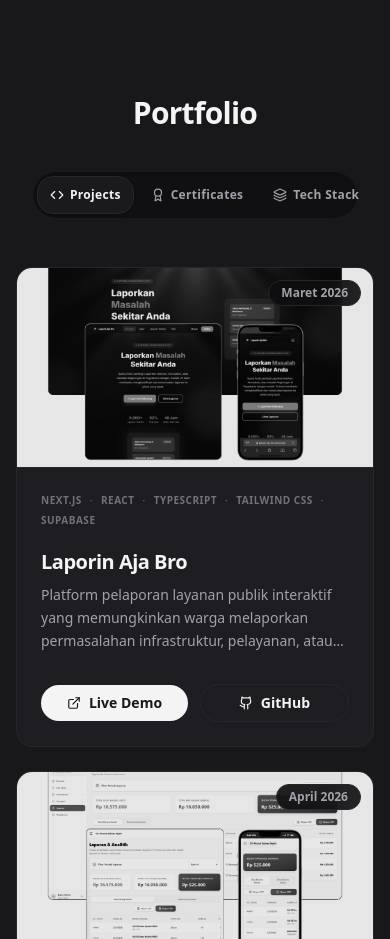
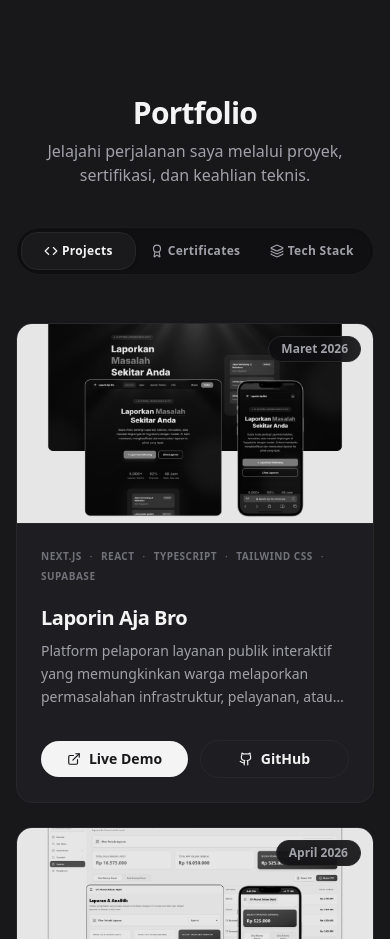
Before and after one commit to ilsetiawan1/portfolio-milsetiawan, a Next.js app: page / in a window 390 px wide. Shown: the part 1700-2639 px from the top of the page. Built offline with nearby package versions, Linux system fonts and the light colour scheme; a web font is replaced by a local one.

Commit message:
style(projects): improve mobile layout for portfolio tabs and tech stack grid

```diff
--- a/components/sections/Projects.tsx
+++ b/components/sections/Projects.tsx
@@ -86,45 +86,50 @@ export default function Projects() {
       {/* Header */}
       <SectionHeader
         title={t.title}
-        subtitle={t.subtitle}
+        subtitle={
+          <>
+            {t.subtitle_part1}
+            <span className="hidden md:inline">{t.subtitle_part2}</span>
+          </>
+        }
         align="center"
         className="animate-on-scroll mb-10"
       />
 
       {/* Tab Buttons Container */}
-      <div className="flex justify-center mb-12 animate-on-scroll px-4 md:px-0 w-full">
-        <div className="flex w-full max-w-[480px] md:w-auto p-1 bg-bg-secondary/80 backdrop-blur-md border border-border-base/50 rounded-xl md:rounded-2xl shadow-inner gap-1">
+      <div className="flex justify-center mb-12 animate-on-scroll px-0 w-full">
+        <div className="flex w-full max-w-[480px] md:w-auto p-1 bg-bg-secondary/80 backdrop-blur-md border border-border-base/50 rounded-xl md:rounded-2xl shadow-inner gap-0.5 sm:gap-1">
           <button
             onClick={() => setActiveTab("projects")}
-            className={`flex-1 md:flex-none flex items-center justify-center gap-1.5 md:gap-2.5 px-3 md:px-6 py-2.5 md:py-3 rounded-lg md:rounded-xl text-xs md:text-sm font-bold tracking-wide transition-all duration-200 cursor-pointer whitespace-nowrap ${
+            className={`flex-1 md:flex-none flex items-center justify-center gap-1 sm:gap-1.5 md:gap-2.5 px-1.5 min-[360px]:px-2.5 sm:px-4 md:px-6 py-2.5 md:py-3 rounded-lg md:rounded-xl text-[10px] min-[360px]:text-xs md:text-sm font-bold tracking-wide transition-all duration-200 cursor-pointer whitespace-nowrap ${
               activeTab === "projects"
                 ? "bg-bg-card text-text-primary border border-border-base shadow-sm"
                 : "text-text-secondary hover:text-text-primary border border-transparent"
             }`}
           >
-            <Code className="w-3.5 h-3.5 md:w-4 md:h-4" />
+            <Code className="w-3 h-3 min-[360px]:w-3.5 min-[360px]:h-3.5 md:w-4 md:h-4" />
             <span>Projects</span>
           </button>
           <button
             onClick={() => setActiveTab("certificates")}
-            className={`flex-1 md:flex-none flex items-center justify-center gap-1.5 md:gap-2.5 px-3 md:px-6 py-2.5 md:py-3 rounded-lg md:rounded-xl text-xs md:text-sm font-bold tracking-wide transition-all duration-200 cursor-pointer whitespace-nowrap ${
+            className={`flex-1 md:flex-none flex items-center justify-center gap-1 sm:gap-1.5 md:gap-2.5 px-1.5 min-[360px]:px-2.5 sm:px-4 md:px-6 py-2.5 md:py-3 rounded-lg md:rounded-xl text-[10px] min-[360px]:text-xs md:text-sm font-bold tracking-wide transition-all duration-200 cursor-pointer whitespace-nowrap ${
               activeTab === "certificates"
                 ? "bg-bg-card text-text-primary border border-border-base shadow-sm"
                 : "text-text-secondary hover:text-text-primary border border-transparent"
             }`}
           >
-            <Award className="w-3.5 h-3.5 md:w-4 md:h-4" />
+            <Award className="w-3 h-3 min-[360px]:w-3.5 min-[360px]:h-3.5 md:w-4 md:h-4" />
             <span>Certificates</span>
           </button>
           <button
             onClick={() => setActiveTab("tech")}
-            className={`flex-1 md:flex-none flex items-center justify-center gap-1.5 md:gap-2.5 px-3 md:px-6 py-2.5 md:py-3 rounded-lg md:rounded-xl text-xs md:text-sm font-bold tracking-wide transition-all duration-200 cursor-pointer whitespace-nowrap ${
+            className={`flex-1 md:flex-none flex items-center justify-center gap-1 sm:gap-1.5 md:gap-2.5 px-1.5 min-[360px]:px-2.5 sm:px-4 md:px-6 py-2.5 md:py-3 rounded-lg md:rounded-xl text-[10px] min-[360px]:text-xs md:text-sm font-bold tracking-wide transition-all duration-200 cursor-pointer whitespace-nowrap ${
               activeTab === "tech"
                 ? "bg-bg-card text-text-primary border border-border-base shadow-sm"
                 : "text-text-secondary hover:text-text-primary border border-transparent"
             }`}
           >
-            <Layers className="w-3.5 h-3.5 md:w-4 md:h-4" />
+            <Layers className="w-3 h-3 min-[360px]:w-3.5 min-[360px]:h-3.5 md:w-4 md:h-4" />
             <span>Tech Stack</span>
           </button>
         </div>
@@ -175,22 +180,22 @@ export default function Projects() {
 
         {/* Tech Stack Tab (Redesigned Skills) */}
         {activeTab === "tech" && (
-          <div className="grid grid-cols-2 sm:grid-cols-3 md:grid-cols-4 lg:grid-cols-5 xl:grid-cols-6 gap-4 sm:gap-6">
+          <div className="grid grid-cols-3 sm:grid-cols-3 md:grid-cols-4 lg:grid-cols-5 xl:grid-cols-6 gap-2.5 min-[380px]:gap-3.5 sm:gap-6">
             {skills.map((skill) => (
               <div
                 key={skill.name}
-                className="group relative flex flex-col items-center justify-center p-6 bg-bg-card border border-border-base rounded-2xl hover:bg-bg-card-hover hover:border-border-hover hover:-translate-y-1 hover:shadow-lg dark:hover:shadow-black/25 transition-all duration-300 ease-out"
+                className="group relative flex flex-col items-center justify-center p-3 min-[380px]:p-4 sm:p-6 bg-bg-card border border-border-base rounded-xl sm:rounded-2xl hover:bg-bg-card-hover hover:border-border-hover hover:-translate-y-1 hover:shadow-lg dark:hover:shadow-black/25 transition-all duration-300 ease-out"
               >
                 {/* Decorative gradient overlay */}
-                <div className="absolute inset-0 pointer-events-none rounded-2xl bg-gradient-to-br from-text-primary/[0.015] to-transparent opacity-0 group-hover:opacity-100 transition-opacity duration-500" />
+                <div className="absolute inset-0 pointer-events-none rounded-xl sm:rounded-2xl bg-gradient-to-br from-text-primary/[0.015] to-transparent opacity-0 group-hover:opacity-100 transition-opacity duration-500" />
 
                 {/* Icon wrapper */}
-                <div className="w-14 h-14 sm:w-16 sm:h-16 flex items-center justify-center mb-3 group-hover:scale-105 transition-transform duration-300">
-                  <TechIcon name={skill.name} className="w-11 h-11 sm:w-12 sm:h-12" />
+                <div className="w-9 h-9 min-[380px]:w-11 min-[380px]:h-11 sm:w-16 sm:h-16 flex items-center justify-center mb-1.5 sm:mb-3 group-hover:scale-105 transition-transform duration-300">
+                  <TechIcon name={skill.name} className="w-6 h-6 min-[380px]:w-8 min-[380px]:h-8 sm:w-12 sm:h-12" />
                 </div>
 
                 {/* Name */}
-                <span className="text-xs sm:text-sm font-bold text-text-primary tracking-wide text-center">
+                <span className="text-[10px] min-[380px]:text-xs sm:text-sm font-bold text-text-primary tracking-wide text-center">
                   {skill.name}
                 </span>
               </div>
```
